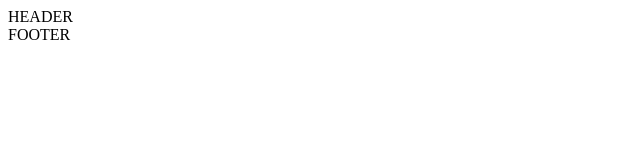
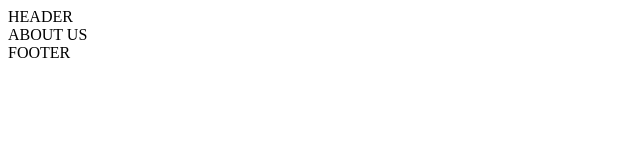
Before and after one commit to front-end-by-rimantas/27-grupe-git-conflict, a website: page index.html in a window 1280 px wide. Shown: the whole page, without its empty margins (0-640 px from the left). Drawn offline with Linux system fonts and the light colour scheme.

Commit message:
About us section

```diff
--- a/index.html
+++ b/index.html
@@ -12,6 +12,11 @@
     <header>
         HEADER
     </header>
+
+    <section>
+        ABOUT US
+    </section>
+
     <footer>
         FOOTER
     </footer>
```
